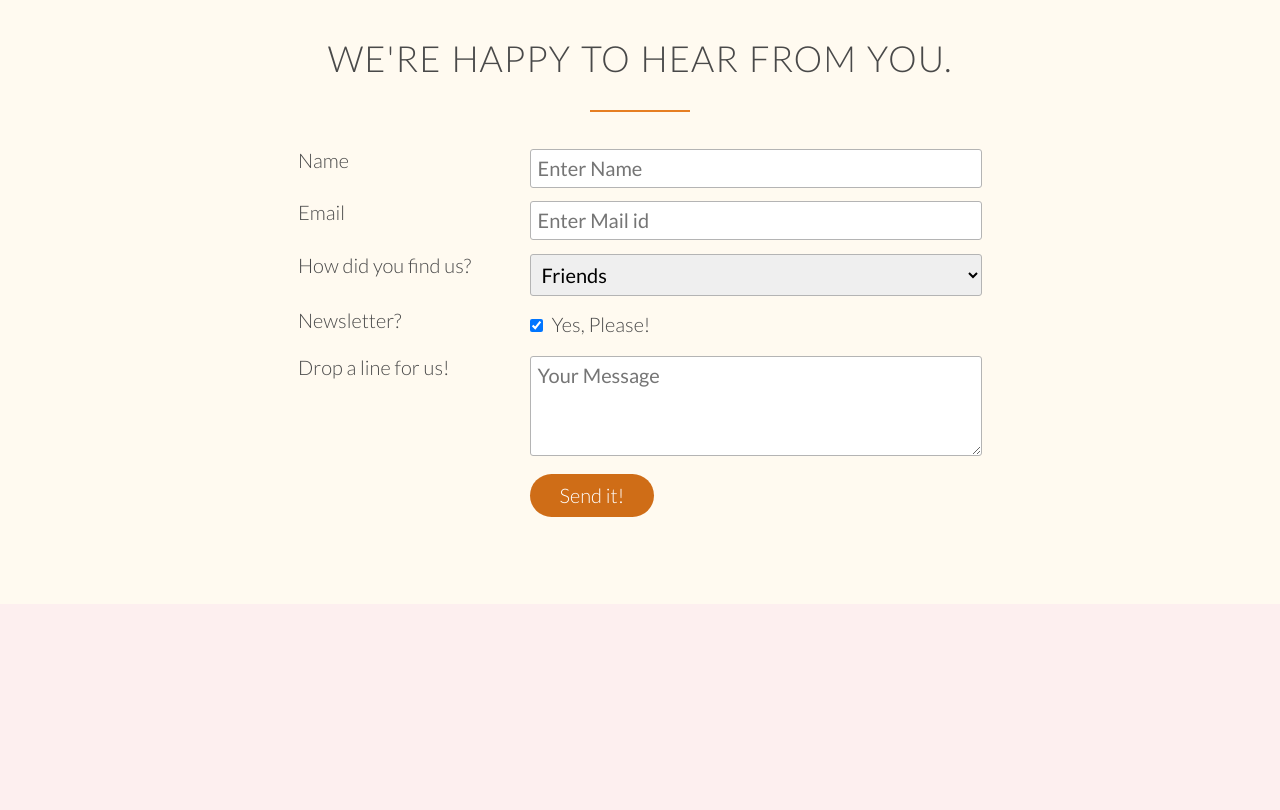
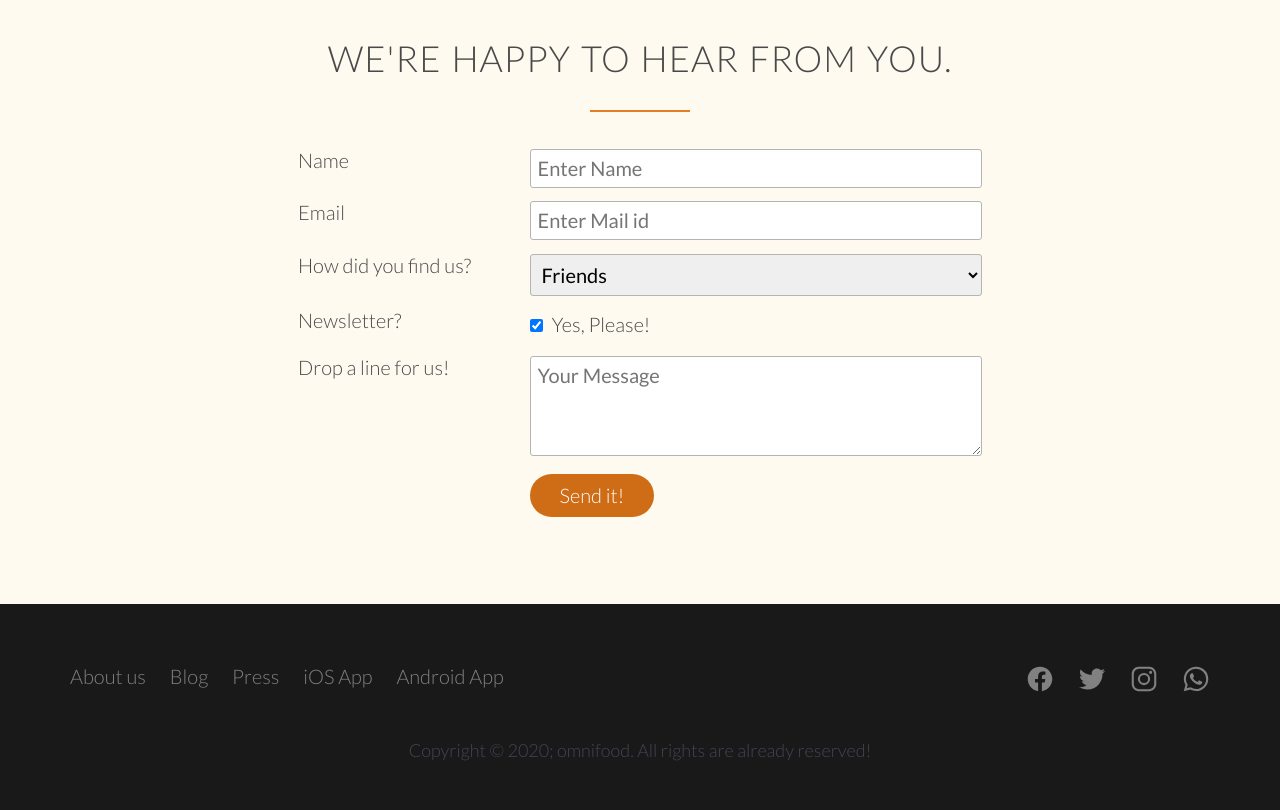
Before and after one commit to Pratikshinde1497/omnifood-ui-course, a website: page index.html in a window 1280 px wide. Shown: the part 4683-5493 px from the top of the page. Before the commit the page ends 5287 px from the top, so only its background shows below. Drawn offline with nearby package versions, Linux system fonts and the light colour scheme.

Commit message:
add footer

```diff
--- a/Resouces/css/style.css
+++ b/Resouces/css/style.css
@@ -22,13 +22,15 @@ ion-icon{
     padding: 0;
 }
 
-html{
+html,
+body{
     background-color: rgb(253, 239, 239);
     color: rgb(73, 73, 73);
     font-family: 'Lato', sans-serif;
     font-size: 20px;
     font-weight: 300;
     text-rendering: optimizeLegibility;
+    overflow-x: hidden;
 }
 
 
@@ -584,3 +586,92 @@ textarea{
 input[type=submit]{
     border: 0;
 }
+
+
+
+/* ***************************** */
+/*        FOOTER:                */
+/* **************************** */
+
+
+footer{
+    background-color: #1a1919;
+    color: #444555;
+    padding: 50px;
+}
+
+.footer-nav{
+    float: left;
+}
+
+.social-links{
+    float: right;
+}
+
+.footer-nav li,
+.social-links li{
+    display: inline-block;
+    margin-right: 20px;
+}
+.footer-nav li:last-child,
+.social-links li:last-child{
+    margin-right: 0;
+}
+
+.footer-nav li a:link,
+.footer-nav li a:visited,
+.social-links li a:link,
+.social-links li a:visited
+{
+    border: 0;
+    color: #818181;
+    transition: color .2s;
+}
+
+.footer-nav li a:hover,
+.footer-nav li a:active{
+    color: #d4d4d4;
+}
+
+.social-links li a:link,
+.social-links li a:visited{
+    font-size: 140%;
+}
+
+.logo-fb,
+.logo-insta,
+.logo-whapp,
+.logo-twttr{
+    transition: color .2s;
+}
+
+/****- SOCIAL LINKS HOVER EFFECT -****/
+
+.logo-fb:hover,
+.logo-fb:active{
+    color: #1877f2;
+}
+
+.logo-twttr:hover,
+.logo-twttr:active{
+    color: #1da1f2;
+}
+
+.logo-insta:hover,
+.logo-insta:active{
+    color: #c32aa3;
+}
+
+.logo-whapp:hover,
+.logo-whapp:active{
+    color: #25d366;
+}
+
+footer p{
+    text-align: center;
+    font-size: 90%;
+    margin-top: 30px;
+}
+
+
+/********-THANK YOU!-*******/
--- a/index.html
+++ b/index.html
@@ -9,6 +9,7 @@
     <link rel="stylesheet" href="./Resouces/css/style.css">
     <link rel="stylesheet" href="./Vendor/css/grid.css">
     <script src="./Resouces/js/index.js"></script>
+    <link rel="stylesheet" href="./Resouces/css/queries.css">
     <title>Welcome To OmniFood</title>
 </head>
 <body>
@@ -372,15 +373,30 @@
             </form>
         </div>
     </section>
-
+    <footer>
+        <div class="row">
+            <div class="col span-1-of-2">
+                <ul class="footer-nav">
+                    <li><a href="#">About us</a></li>
+                    <li><a href="#">Blog</a></li>
+                    <li><a href="#">Press</a></li>
+                    <li><a href="#">iOS App</a></li>
+                    <li><a href="#">Android App</a></li>
+                </ul>
+            </div>
+            <div class="col span-1-of-2">
+                <ul class="social-links">
+                    <li><a href="#"><ion-icon name="logo-facebook" class="logo-fb"></ion-icon></a></li>
+                    <li><a href="#"><ion-icon name="logo-twitter" class="logo-twttr"></ion-icon></a></li>
+                    <li><a href="#"><ion-icon name="logo-instagram"  class="logo-insta"></ion-icon></a></li>
+                    <li><a href="#"><ion-icon name="logo-whatsapp" class="logo-whapp"></ion-icon></a></li>
+                </ul>
+            </div>
+        </div>
+        <div class="row">
+            <p>Copyright &copy; 2020; omnifood. All rights are already reserved!</p>
+        </div>
+    </footer>
     <script src="https://unpkg.com/ionicons@5.0.0/dist/ionicons.js"></script>
 </body>
 </html>
-
-
-<!--
-
-
-
-
--->
```
Lines whose indentation alone changed are shown as unchanged.
